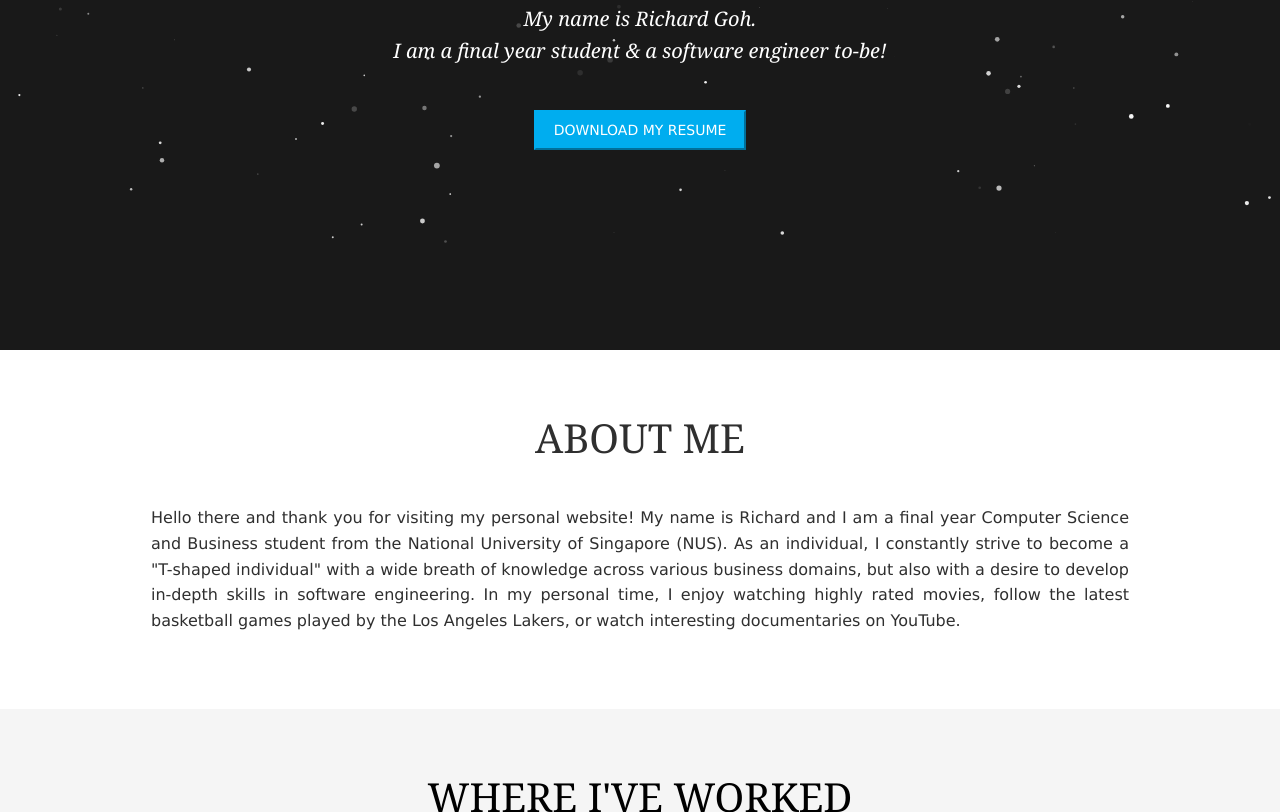
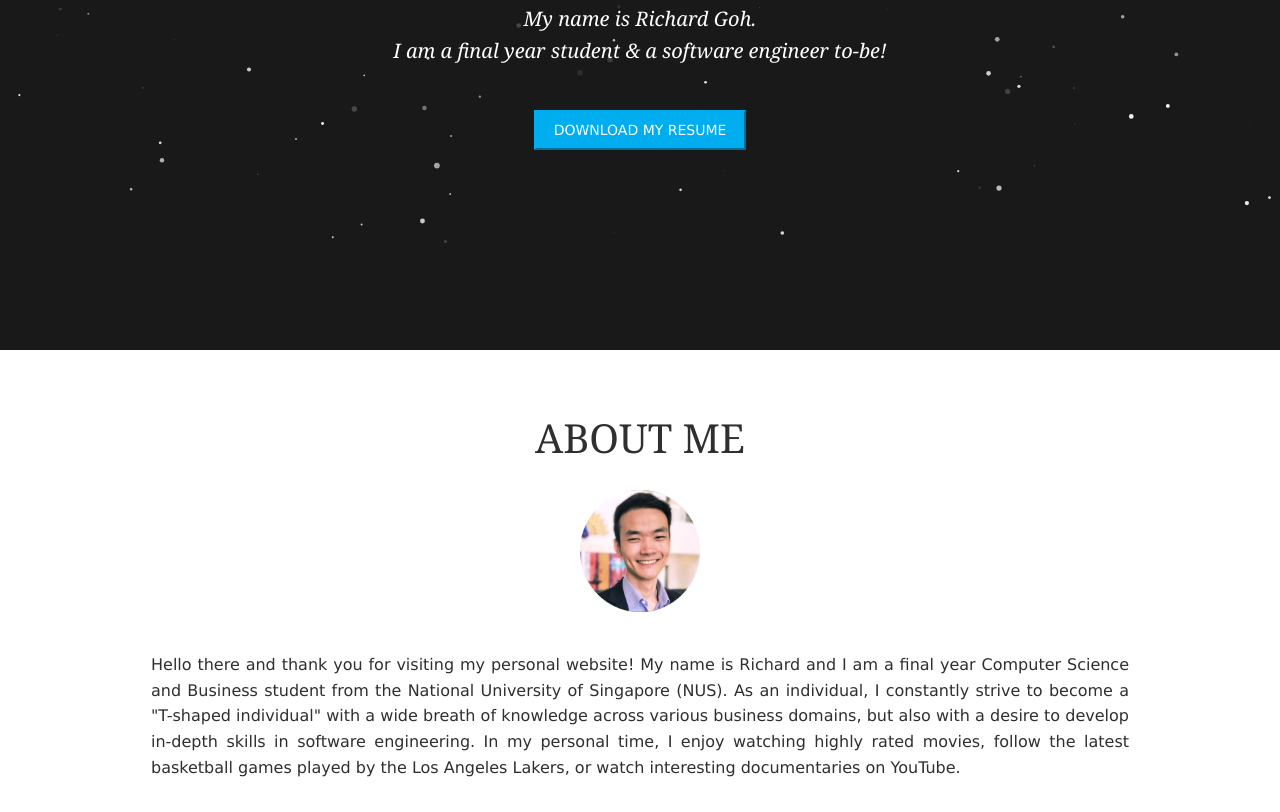
Before and after one commit to richardgohcr/richardgohcr.github.io, a website: page index.html in a window 1280 px wide. Shown: the part 403-1215 px from the top of the page. Drawn offline with Linux system fonts and the light colour scheme.

Commit message:
Added avatar to about me section

```diff
--- a/index.html
+++ b/index.html
@@ -47,6 +47,11 @@
       <div class="section-container-white">
         <div class="about-me width-wrapper">
           <h2>About Me</h2>
+          <img
+            class="avatar"
+            src="assets/images/Selfie_Richard.png"
+            alt="richard_round_portrait"
+          />
           <p>
             Hello there and thank you for visiting my personal website! My name
             is Richard and I am a final year Computer Science and Business
@@ -216,14 +221,12 @@
           <div class="row">
             <div class="project-item">
               <h3>Coming Soon...</h3>
-              <p>
-              </p>
+              <p></p>
             </div>
 
             <div class="project-item">
               <h3>Coming Soon...</h3>
-              <p>
-              </p>
+              <p></p>
             </div>
           </div>
         </div>
--- a/styles/main.scss
+++ b/styles/main.scss
@@ -118,6 +118,13 @@
   text-align: center;
   color: rgb(47, 47, 47);
 
+  h2{
+    margin-bottom: 5px;
+  }
+  .avatar{
+    width: 120px;
+    margin: 20px 0;
+  }
   p {
     line-height: 1.6em;
     text-align: justify;
```
Also changed, not shown: styles/main.css.
